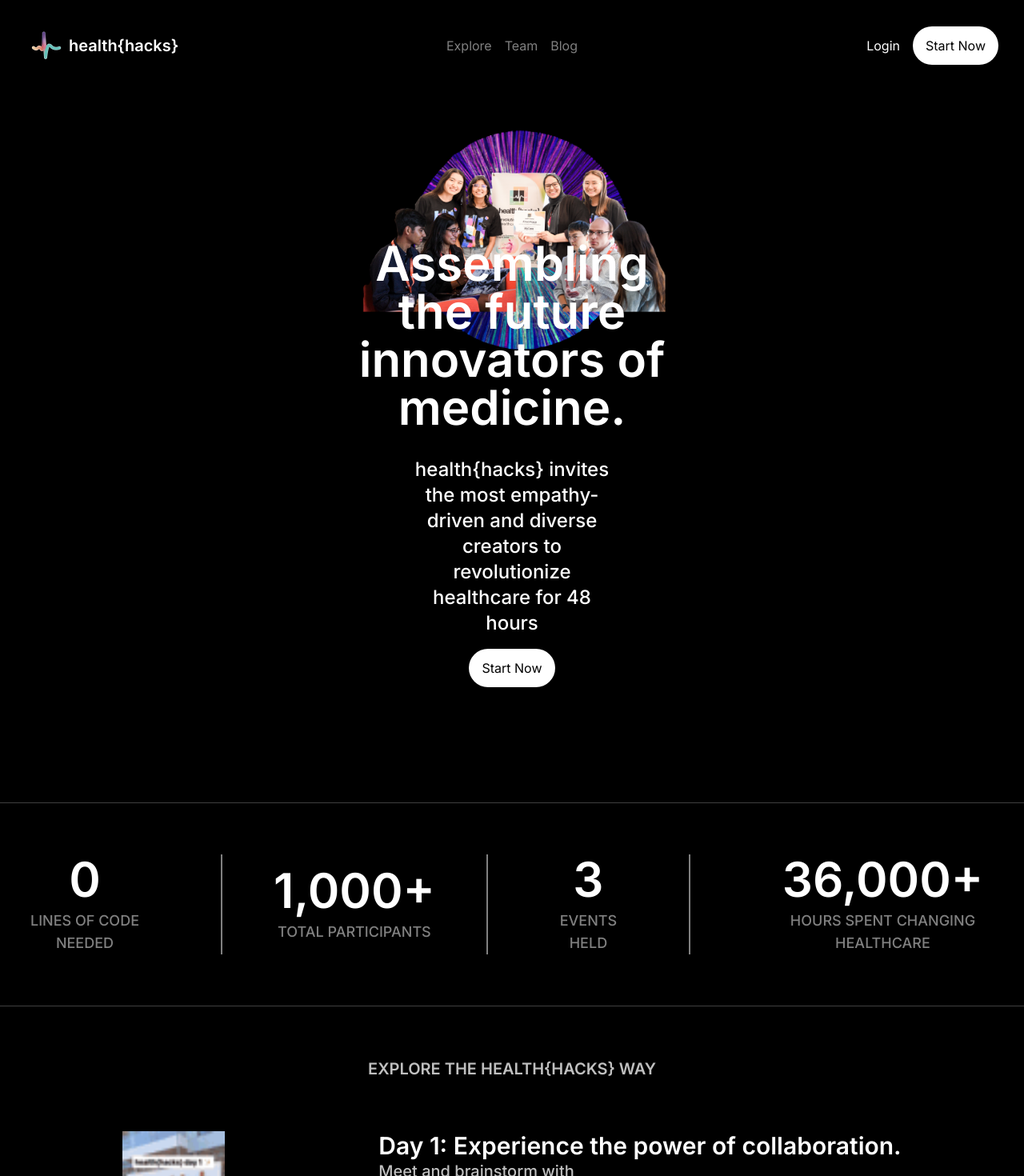
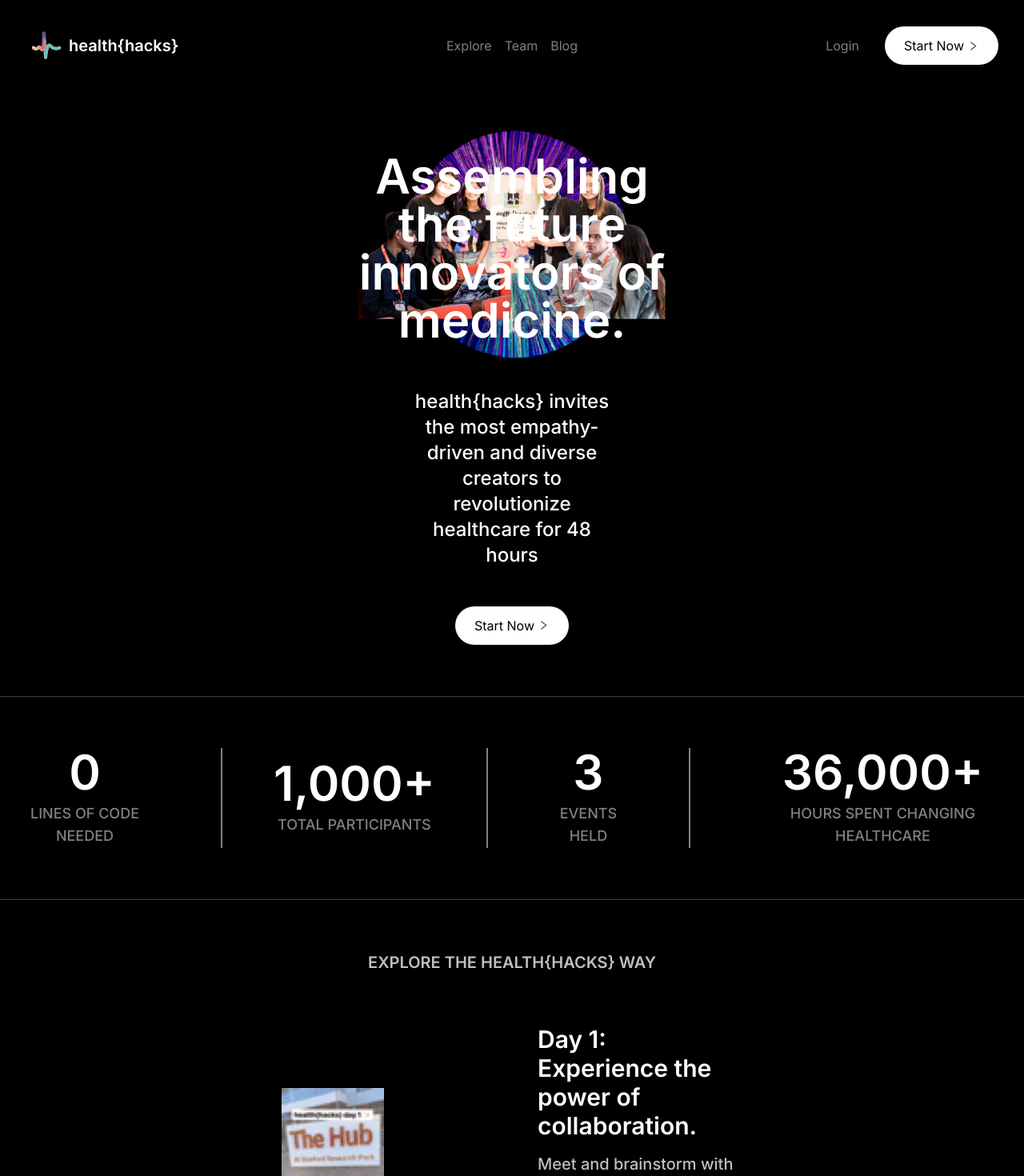
Before and after one commit to michaelhyi/healthhacks-website, a Next.js app in the folder web/: page / in a window 1280 px wide. Shown: the top 1470 px of the page at 80% size. Built offline with nearby package versions, Linux system fonts and the light colour scheme.

Commit message:
homepage nearly completed

```diff
--- a/web/components/Head.tsx
+++ b/web/components/Head.tsx
@@ -1,14 +1,31 @@
+import { AiOutlineRight } from "react-icons/ai";
+//@ts-ignore
+import Fade from "react-reveal/Fade";
+
 const Head = () => {
   return (
     <div className="flex flex-col items-center justify-center pt-12">
-      <img className="w-[30vw]" src="/health{hacks} - Website Header.PNG" />
-      <div className="relative bottom-36 flex flex-col items-center">
-        <div className="text-6xl font-semibold text-center w-[30vw]">
-          Assembling the future innovators of medicine.
+      <Fade delay={1000} up distance="25px">
+        <div className="relative">
+          <img className="w-[30vw]" src="/health{hacks} - Website Header.PNG" />
+          <div className="absolute bottom-6 text-6xl font-semibold text-center w-[30vw]">
+            Assembling the future innovators of medicine.
+          </div>
         </div>
-        <div className="pt-8 font-medium text-2xl w-[20vw] text-center">{`health{hacks} invites the most empathy-driven and diverse creators to revolutionize healthcare for 48 hours`}</div>
-        <div className="mt-4 hover:cursor-pointer duration-500 hover:opacity-50 text-black bg-white py-3 px-4 rounded-3xl">
-          Start Now
+      </Fade>
+      <div className="flex flex-col items-center">
+        <Fade delay={1250} up distance="25px">
+          <div className="pt-8 font-medium text-2xl w-[20vw] text-center opacity-75">{`health{hacks} invites the most empathy-driven and diverse creators to revolutionize healthcare for 48 hours`}</div>
+        </Fade>
+        <div className="hover:cursor-pointer duration-500 hover:opacity-50">
+          <Fade delay={1500} up distance="25px">
+            <div className="mt-12 flex space-x-1 items-center justify-center text-black bg-white py-3 px-6 rounded-3xl">
+              <div>Start Now</div>
+              <div className="opacity-75">
+                <AiOutlineRight size={15} />
+              </div>
+            </div>
+          </Fade>
         </div>
       </div>
     </div>
--- a/web/components/Navbar.tsx
+++ b/web/components/Navbar.tsx
@@ -1,25 +1,52 @@
+//@ts-ignore
+import Fade from "react-reveal/Fade";
+import { AiOutlineRight } from "react-icons/ai";
+
 const Navbar = () => {
   return (
     <div className="flex items-center p-8 w-full sticky top-0 z-50 bg-black ">
       <div className="flex items-center space-x-1">
-        <img src="/Official Logo.JPEG" className="h-[50px] w-[50px]" />
-        <div className="font-semibold text-xl">{`health{hacks}`}</div>
+        <Fade up delay={250} distance="12px">
+          <img src="/Official Logo.JPEG" className="h-[50px] w-[50px]" />
+        </Fade>
+        <Fade up delay={300} distance="12px">
+          <div className="font-semibold text-xl">{`health{hacks}`}</div>
+        </Fade>
       </div>
       <div className="absolute left-0 right-0 justify-center mx-auto flex items-center space-x-4">
         <div className="opacity-50 hover:cursor-pointer duration-500 hover:opacity-100">
-          Explore
+          <Fade up delay={350} distance="12px">
+            Explore
+          </Fade>
         </div>
+
         <div className="opacity-50 hover:cursor-pointer duration-500 hover:opacity-100">
-          Team
+          <Fade up delay={400} distance="12px">
+            Team
+          </Fade>
         </div>
+
         <div className="opacity-50 hover:cursor-pointer duration-500 hover:opacity-100">
-          Blog
+          <Fade up delay={450} distance="12px">
+            Blog{" "}
+          </Fade>
         </div>
       </div>
-      <div className="flex items-center space-x-4 absolute right-8 ">
-        <div>Login</div>
-        <div className="hover:cursor-pointer duration-500 hover:opacity-50 text-black bg-white py-3 px-4 rounded-3xl">
-          Start Now
+      <div className="flex items-center space-x-8 absolute right-8">
+        <div className="opacity-50 hover:cursor-pointer duration-500 hover:opacity-100">
+          <Fade up delay={500} distance="12px">
+            Login
+          </Fade>
+        </div>
+        <div className="hover:cursor-pointer duration-500 hover:opacity-50">
+          <Fade up delay={550} distance="12px">
+            <div className="flex space-x-1 items-center justify-center text-black bg-white py-3 px-6 rounded-3xl">
+              <div>Start Now</div>
+              <div className="opacity-75">
+                <AiOutlineRight size={15} />
+              </div>
+            </div>
+          </Fade>
         </div>
       </div>
     </div>
--- a/web/components/Stat.tsx
+++ b/web/components/Stat.tsx
@@ -1,14 +1,27 @@
 import React from "react";
+import CountUp from "react-countup";
 
 interface Props {
   name: string;
-  value: string;
+  value: number;
 }
 
 const Stat: React.FC<Props> = ({ name, value }) => {
   return (
     <div className="flex flex-col space-y-2 text-center">
-      <div className="font-semibold text-6xl">{value}</div>
+      <CountUp
+        separator=","
+        className="font-semibold text-6xl"
+        end={value}
+        duration={2}
+        delay={2}
+        suffix={`${
+          name === "TOTAL PARTICIPANTS" ||
+          name === "HOURS SPENT CHANGING HEALTHCARE"
+            ? "+"
+            : ""
+        }`}
+      />
       <div className="font-medium opacity-50 text-lg">{name}</div>
     </div>
   );
--- a/web/components/Statistics.tsx
+++ b/web/components/Statistics.tsx
@@ -1,16 +1,20 @@
 import Stat from "./Stat";
+//@ts-ignore
+import Fade from "react-reveal/Fade";
 
 const Statistics = () => {
   return (
-    <div className="flex items-center justify-center space-x-16 text-center border-y-[0.5px] border-white border-opacity-25 py-16">
-      <Stat value="0" name="LINES OF CODE NEEDED" />
-      <div className="border-l-2 border-white h-[125px] opacity-50" />
-      <Stat value="1,000+" name="TOTAL PARTICIPANTS" />
-      <div className="border-l-2 border-white h-[125px] opacity-50" />
-      <Stat value="3" name="EVENTS HELD" />
-      <div className="border-l-2 border-white h-[125px] opacity-50" />
-      <Stat value="36,000+" name="HOURS SPENT CHANGING HEALTHCARE" />
-    </div>
+    <Fade delay={2000}>
+      <div className="flex items-center justify-center space-x-16 text-center border-y-[0.5px] border-white border-opacity-25 mt-16 py-16">
+        <Stat value={0} name="LINES OF CODE NEEDED" />
+        <div className="border-l-2 border-white h-[125px] opacity-50" />
+        <Stat value={1000} name="TOTAL PARTICIPANTS" />
+        <div className="border-l-2 border-white h-[125px] opacity-50" />
+        <Stat value={3} name="EVENTS HELD" />
+        <div className="border-l-2 border-white h-[125px] opacity-50" />
+        <Stat value={36000} name="HOURS SPENT CHANGING HEALTHCARE" />
+      </div>
+    </Fade>
   );
 };
 
--- a/web/package.json
+++ b/web/package.json
@@ -21,7 +21,10 @@
     "framer-motion": "^8.5.2",
     "next": "13.1.5",
     "react": "18.2.0",
+    "react-countup": "^6.4.0",
     "react-dom": "18.2.0",
+    "react-icons": "^4.7.1",
+    "react-reveal": "^1.2.2",
     "typescript": "4.9.4"
   },
   "devDependencies": {
--- a/web/pages/index.tsx
+++ b/web/pages/index.tsx
@@ -10,9 +10,9 @@
       <Statistics />
       <div className="flex flex-col space-y-16 justify-center items-center pt-16">
         <div className="font-semibold text-xl opacity-75">{`EXPLORE THE HEALTH{HACKS} WAY`}</div>
-        <div className="flex space-x-48">
+        <div className="flex space-x-48 items-center">
           <img src="/DAY 1.GIF" className="w-[10vw]" />
-          <div className="flex flex-col">
+          <div className="flex flex-col w-[20vw] space-y-4">
             <div className="font-semibold text-3xl">
               Day 1: Experience the power of collaboration.
             </div>
@@ -23,10 +23,10 @@
             </div>
           </div>
         </div>
-        <div className="flex space-x-48">
+        <div className="flex space-x-48 items-center">
           <img src="/DAY 2.GIF" className="w-[10vw]" />
-          <div className="flex flex-col">
-            <div className="font-semibold text-3xl">
+          <div className="flex flex-col space-y-4">
+            <div className="font-semibold text-3xl w-[20vw]">
               Day 2: Enhance your knowledge and skills.
             </div>
             <div className="font-medium opacity-75 text-xl w-[20vw]">
@@ -36,10 +36,10 @@
             </div>
           </div>
         </div>
-        <div className="flex space-x-48">
+        <div className="flex space-x-48 items-center">
           <img src="/DAY 3.GIF" className="w-[10vw]" />
-          <div className="flex flex-col">
-            <div className="font-semibold text-3xl">
+          <div className="flex flex-col space-y-4">
+            <div className="font-semibold text-3xl w-[20vw]">
               Day 3: Pitch your ideas to the world.
             </div>
             <div className="font-medium opacity-75 text-xl w-[20vw]">
```
Also changed, not shown: web/public/health{hacks} - Website Header.PNG, 1 other file (tests, documents, lock files or other folders).
